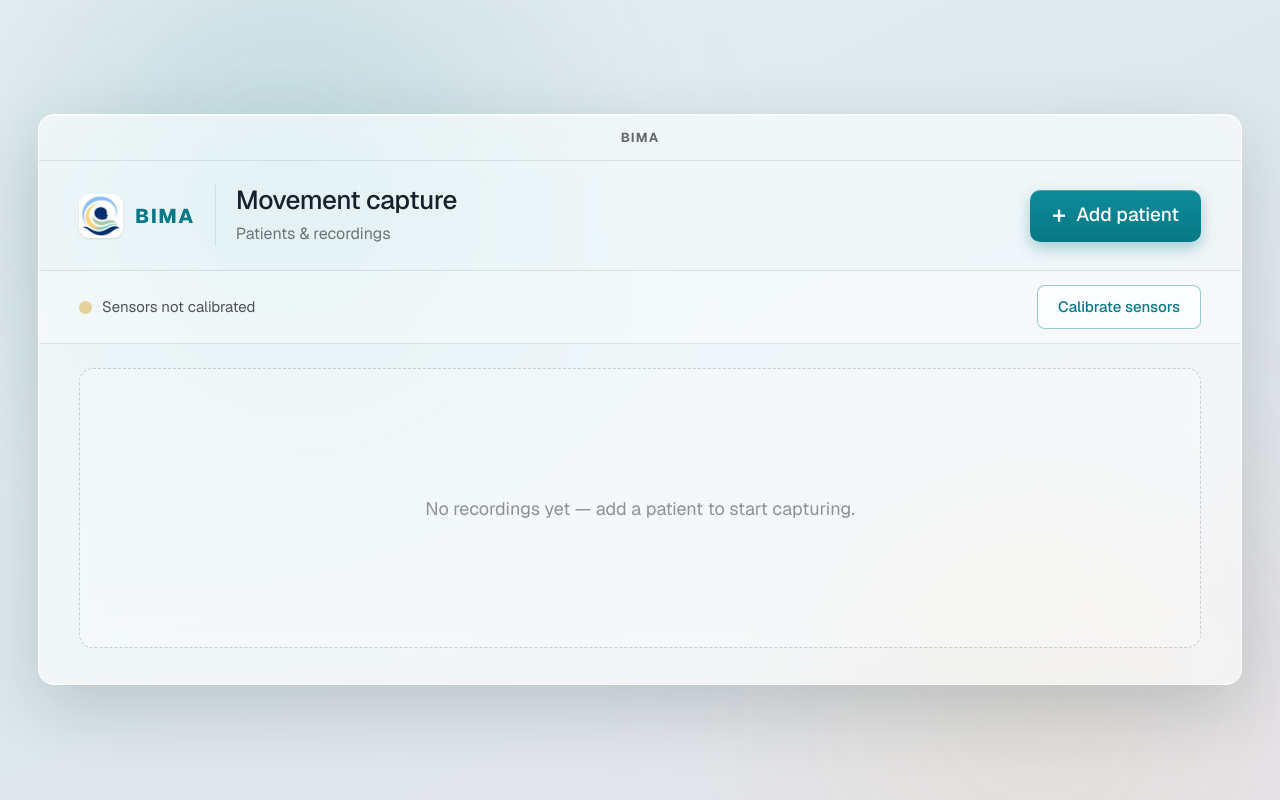
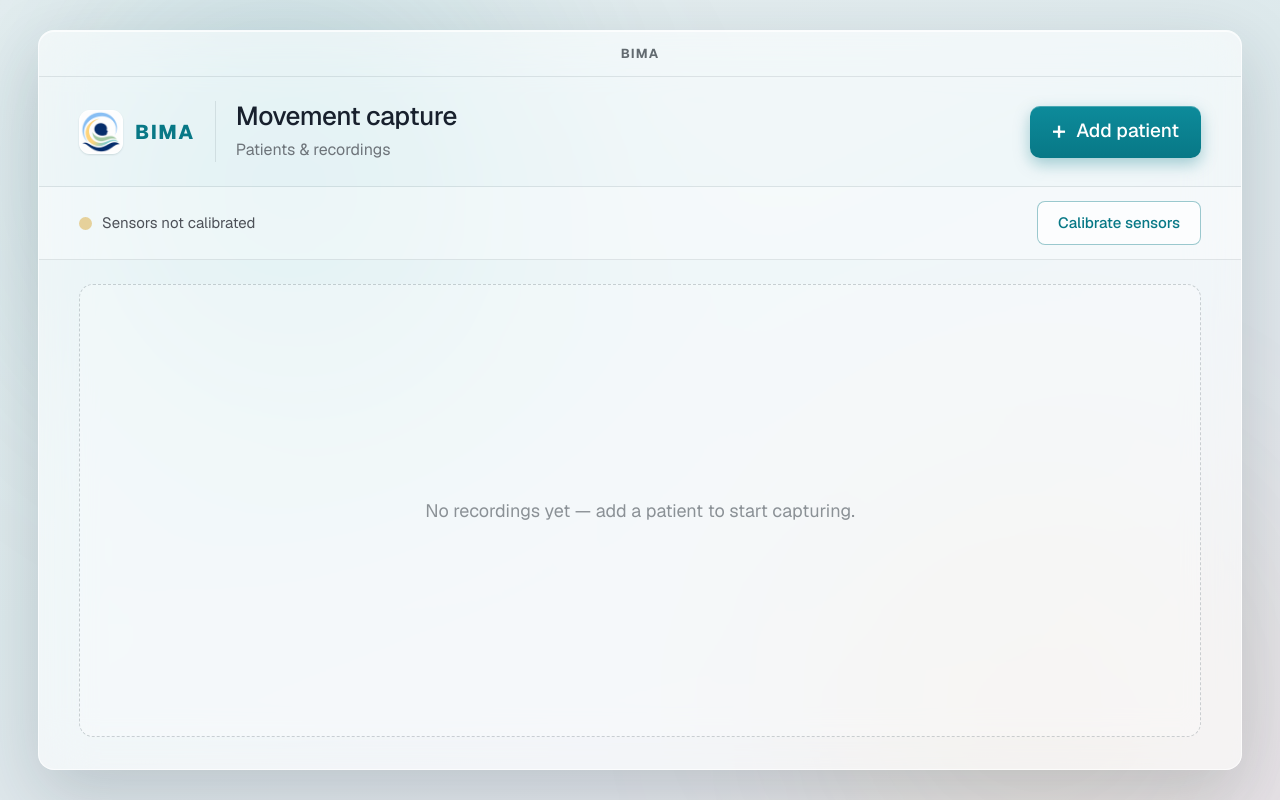
Before and after one commit to Maly314/BIMA, a Next.js app: page / in a window 1280 px wide. Built offline with nearby package versions, Linux system fonts and the light colour scheme.

Commit message:
fix: restore full-height desktop workspace

```diff
--- a/app/globals.css
+++ b/app/globals.css
@@ -51,7 +51,8 @@ button, input, select { font:inherit; }
 
 .page-shell { min-height:100vh; padding:30px 38px; display:flex; align-items:center; justify-content:center; }
 .app-window {
-  width:min(1458px,100%); min-height:0;
+  width:min(1458px,100%); min-height:calc(100vh - 60px);
+  display:flex; flex-direction:column;
   background:var(--glass);
   backdrop-filter:blur(26px) saturate(1.5);
   border:1px solid var(--glass-edge); border-radius:16px; overflow:hidden;
@@ -250,12 +251,12 @@ input:focus, select:focus { border-color:var(--teal); background:rgba(255,255,25
 .calibration-stage-copy span { color:#687078; font-size:13px; }
 .calibration-progress { width:min(520px,100%); height:5px; margin-top:7px; overflow:hidden; border-radius:99px; background:rgba(24,44,54,.12); }
 .calibration-progress i { display:block; height:100%; border-radius:inherit; background:var(--teal); transition:width .18s linear; }
-.landing-body { padding:24px 40px 32px; min-height:340px; }
+.landing-body { flex:1; display:flex; flex-direction:column; padding:24px 40px 32px; min-height:340px; }
 .landing-toolbar { display:flex; margin-bottom:22px; }
 .rec-group { margin-bottom:8px; }
 .rec-group-title { font-size:15px; font-weight:600; color:#4d5158; margin:22px 0 12px; }
 .rec-group:first-of-type .rec-group-title { margin-top:0; }
-.landing-empty { display:flex; align-items:center; justify-content:center; text-align:center; color:#8b9196; font-size:18px; border:1.5px dashed rgba(24,44,54,.2); border-radius:14px; background:rgba(255,255,255,.25); min-height:280px; padding:20px; }
+.landing-empty { flex:1; display:flex; align-items:center; justify-content:center; text-align:center; color:#8b9196; font-size:18px; border:1.5px dashed rgba(24,44,54,.2); border-radius:14px; background:rgba(255,255,255,.25); min-height:280px; padding:20px; }
 .rec-tags { margin-top:7px; }
 .tag { display:inline-block; font-size:11px; font-weight:600; padding:2px 9px; border-radius:20px; }
 .tag-susp { background:rgba(166,60,60,.13); color:#a63c3c; }
```
Also changed, not shown: 1 other file (tests, documents, lock files or other folders).
